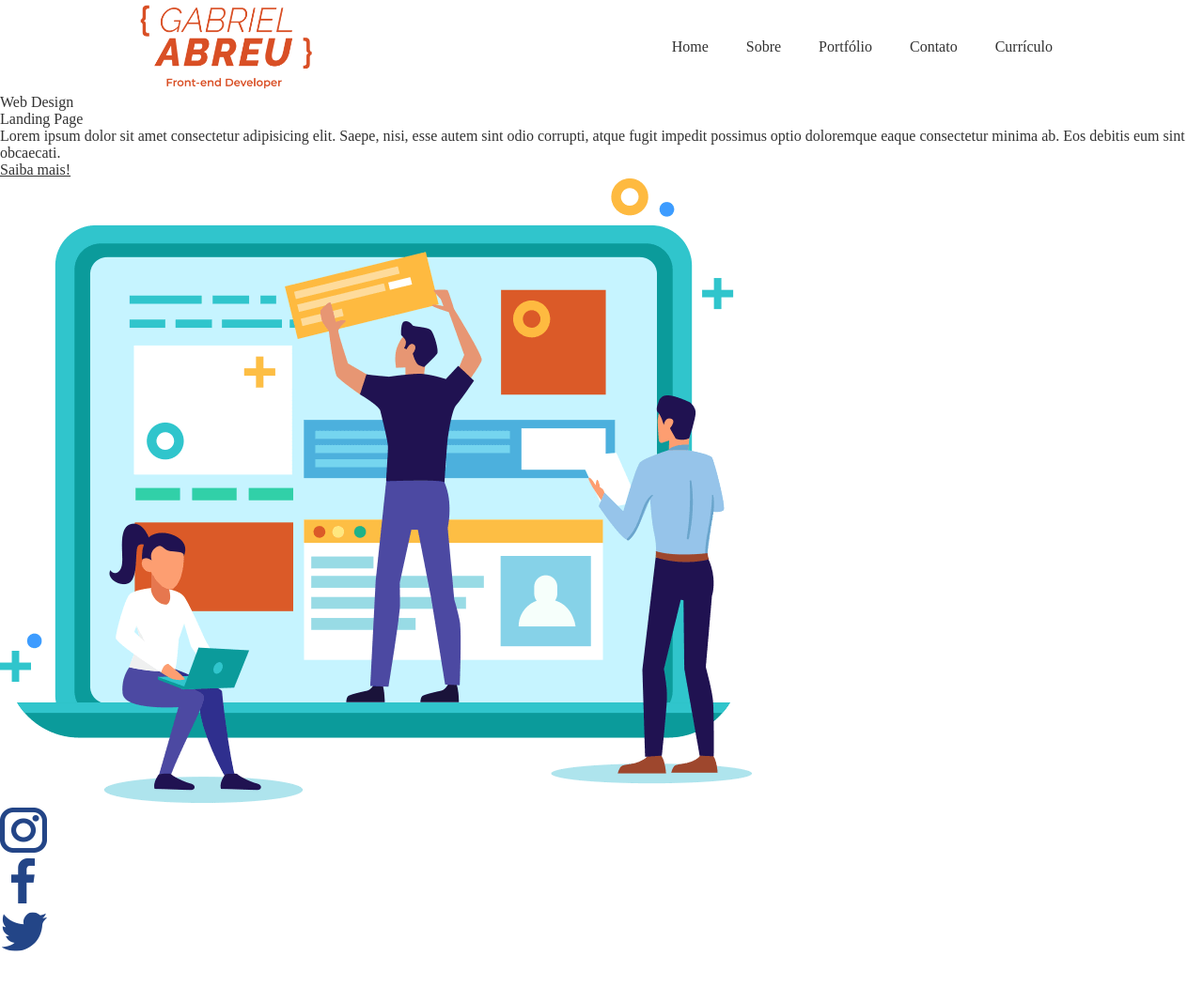
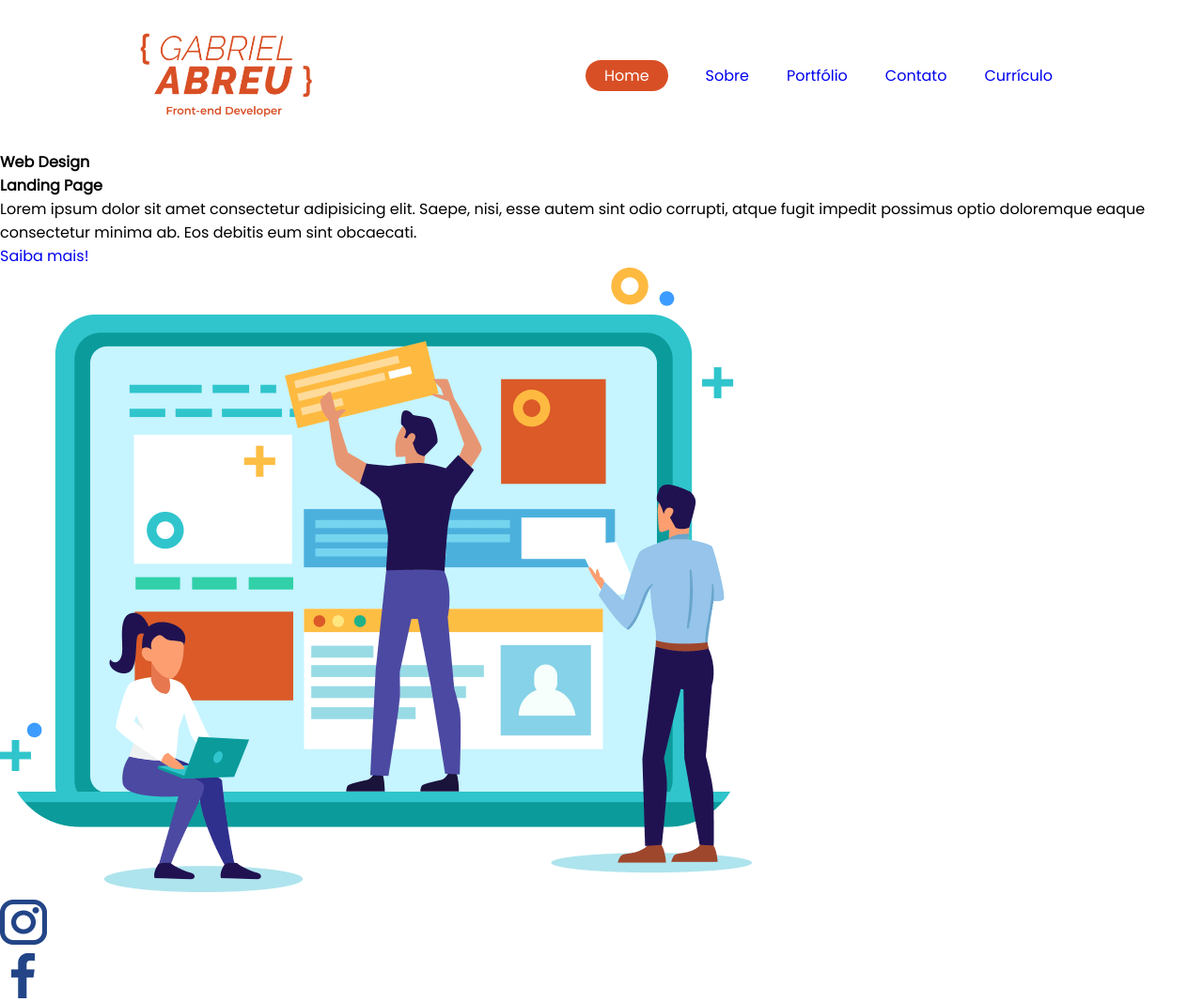
Before and after one commit to gabrielvsabreu/projeto-landingpage, a plain HTML site: page index.html in a window 1280 px wide. Shown: the top 1067 px of the page at 94% size. Before the commit the page ends 1021 px from the top, so only its background shows below. Drawn offline with Linux system fonts and the light colour scheme.

Commit message:
vídeo 5

```diff
--- a/css/style.css
+++ b/css/style.css
@@ -1,19 +1,21 @@
 @charset "UTF-8";
+
+@import url('https://fonts.googleapis.com/css2?family=Poppins:wght@100;200;300;400&display=swap');
 
 * {
     margin: 0;
     padding: 0;
     box-sizing: border-box;
-    font: inherit;
+    font-family: 'Poppins', sans-serif;
     font-size: 100%;
-    color: #323232;
     border: none;
     vertical-align: baseline;
+    text-decoration: none;
 }
 
 header {
     width: 1000px;
-    margin: 0 auto;
+    margin: 30px auto;
     display: flex;
     flex-direction: row;
     justify-content: space-between;
@@ -28,8 +30,17 @@ header nav ul {
     list-style: none;
     display: flex;
     flex-direction: row;
+    align-items: center;
 }
 
 header nav ul li {
-    padding: 0 20px;
+    margin: 0 20px;
+    color: #3399cc;
 }
+
+.btn {
+    background-color: #d94f25;
+    color: white;
+    padding: 5px 20px;
+    border-radius: 20px;
+}
--- a/index.html
+++ b/index.html
@@ -17,11 +17,11 @@
         <nav>
             <ul>
 
-                <li>Home</li>
-                <li>Sobre</li>
-                <li>Portfólio</li>
-                <li>Contato</li>
-                <li>Currículo</li>
+                <li><a href="#" class="btn">Home</a></li>
+                <li><a href="#">Sobre</a></li>
+                <li><a href="#">Portfólio</a></li>
+                <li><a href="#">Contato</a></li>
+                <li><a href="#">Currículo</a></li>
 
             </ul>
         </nav>
```
